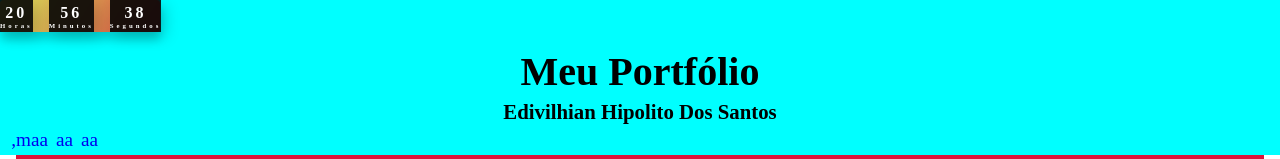
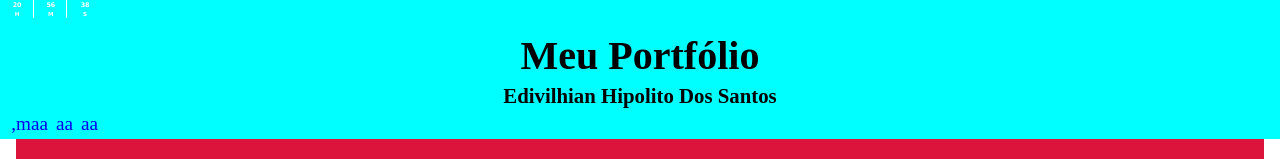
Before and after one commit to Edivilhian-H/portfolio, a plain HTML site: page index.html in a window 1280 px wide. Shown: the top 159 px of the page. Drawn offline with Linux system fonts and the light colour scheme.

Commit message:
Atualizei o relógio

```diff
--- a/index.html
+++ b/index.html
@@ -13,19 +13,19 @@
     <header id="header">
       <div class="container">
         <div class="watch">
-          <div>
+          <div class="barra">
             <span id="hours">00</span>
-            <span class="time">Horas</span>
+            <span class="time">H</span>
           </div>
 
-          <div>
+          <div class="barra">
             <span id="minutes">00</span>
-            <span class="time">Minutos</span>
+            <span class="time">M</span>
           </div>
 
           <div>
             <span id="seconds">00</span>
-            <span class="time">Segundos</span>
+            <span class="time">S</span>
           </div>
         </div>
 
--- a/style.css
+++ b/style.css
@@ -1,5 +1,3 @@
-
-@import url('https://fonts.googleapis.com/css2? family= Open+Sans:ital,wght@0,300;0,400;1,600 & display=swap');
 
 /*==== RESET==== */
 
@@ -43,38 +41,39 @@ body{
 
 /*==== watch ==== */
 .watch{
+  font-family: Verdana, Geneva, Tahoma, sans-serif;
   display: flex;
   align-items: center;
-  gap: 1rem;
-  background: linear-gradient(120deg, #ffe53bd8, #ff2525da);
-  box-shadow: 0px 8px 10px rgba(0, 0, 0, 0.163);
-  height: 2rem;
-  width: 10rem;
+  gap: 0.01rem;
+  height: 1rem;
   border-radius: 0.222rem;
 }
 
 .watch div{
-  height: 2rem;
-  width: 9.375rem;
+  height: 1.2rem;
+  width: 2rem;
+  margin-left: 0.1rem;
   display: flex;
   flex-direction: column;
   align-items: center;
   justify-content: center;
-  font-size: 0.75rem;
+  font-size: 0.45rem;
   color: white;
-  background-color: rgba(5, 5, 5, 0.9);
-  box-shadow: 5px 5px 15px rgba(0, 0, 0, 0.155);
   border: 0.437rem;
-  letter-spacing: 0.187rem;
+}
+
+.watch .barra{
+  border-right: 1px solid white;
 }
 
 .watch span{
+    margin-top: 2px;
     font-weight: bolder;
-    font-size: 1rem;
+    font-size: 0.4rem;
   }
 
 .watch span.time{
-  font-size: 0.425rem;
+  font-size: 0.35rem;
 }
 
 
```
